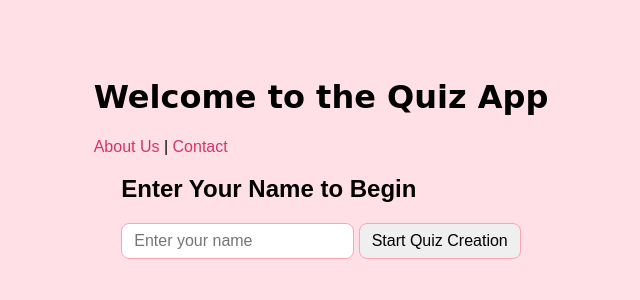
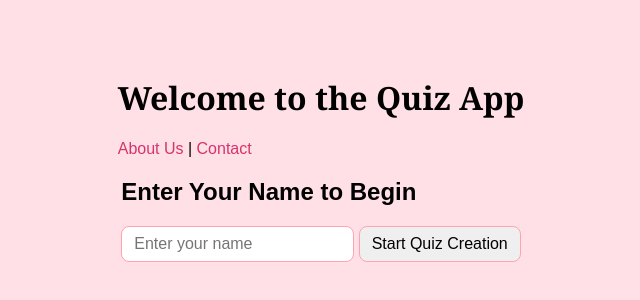
Before and after one commit to Shanik-Jervier/ShanikJervier_AssignmentPart2, a plain HTML site: page index.html in a window 1280 px wide. Shown: the part 242-542 px from the top of the page, without its empty margins (319-959 px from the left). Drawn offline with Linux system fonts and the light colour scheme.

Commit message:
Update index.html

```diff
--- a/index.html
+++ b/index.html
@@ -14,7 +14,7 @@
 
   <style>
     .header-h1{
-      font-family: "Brush Script MT", cursive;
+      font-family: Georgia, serif;
     }
 
   </style
```
